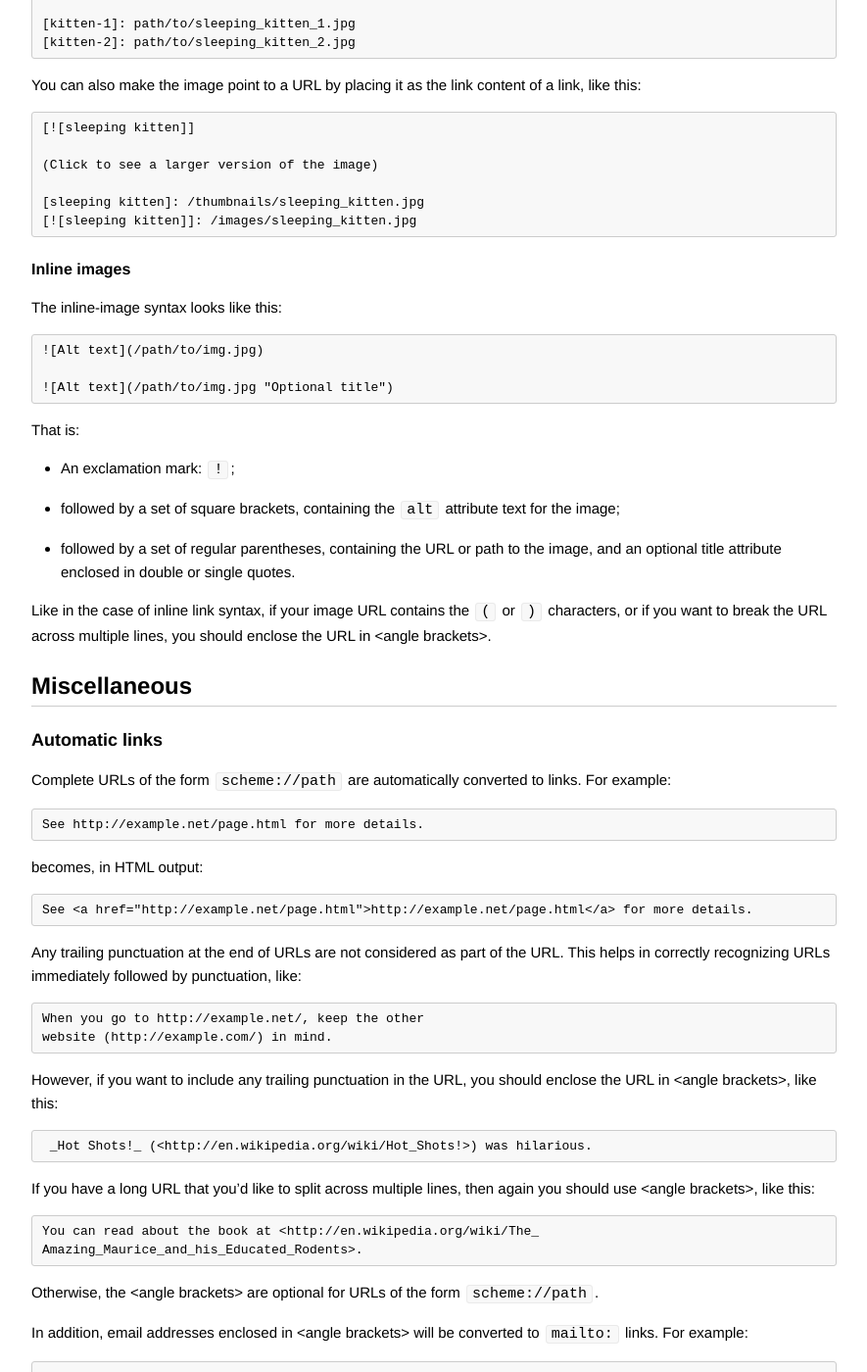
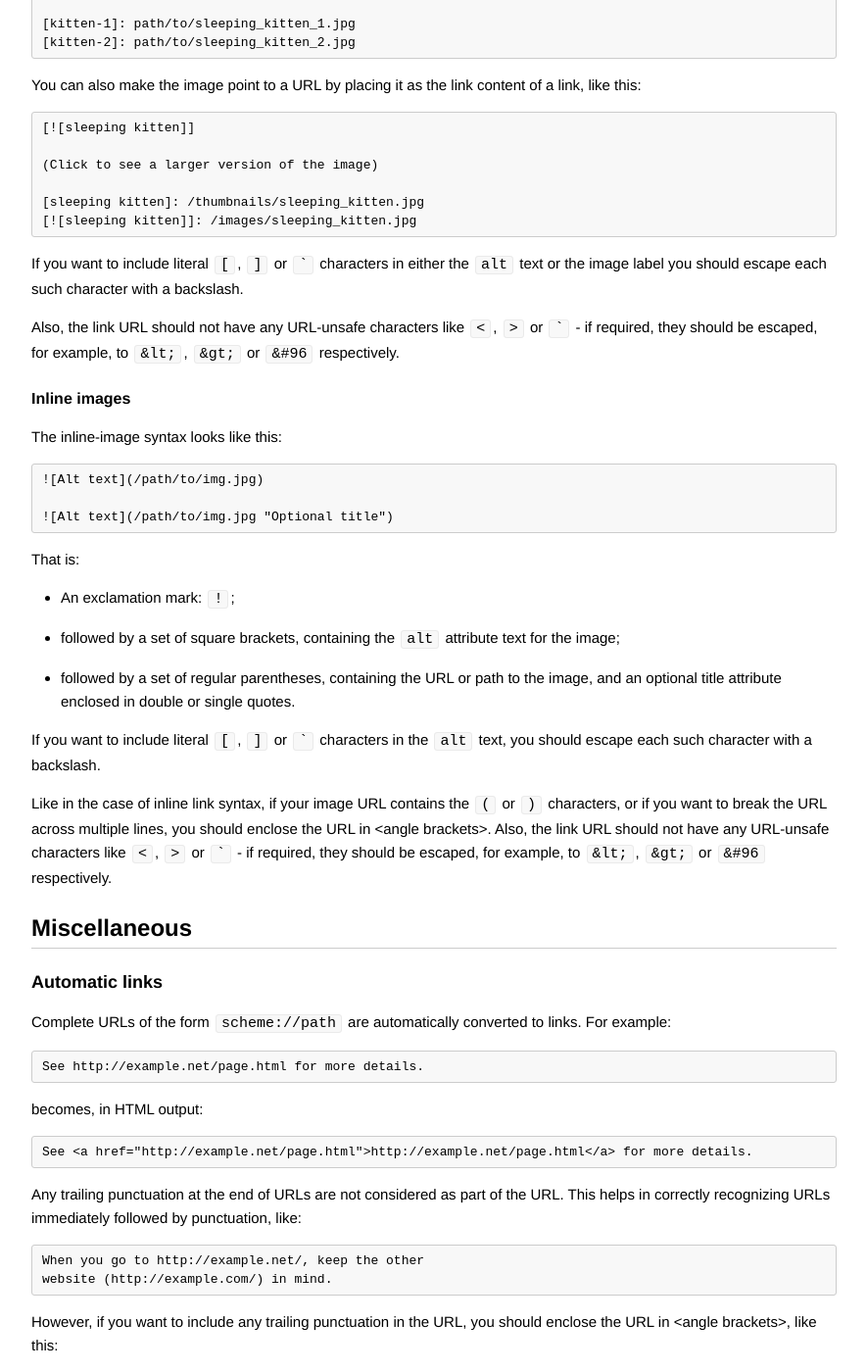
Before and after one commit to vfmd/vfmd-spec, a Jekyll site: the page built from syntax.md, in a window 1280 px wide and 1400 px high, scrolled down 15421 px. Shown: the whole window at 98% size, without its empty margins (197-1082 px from the left). Built offline with Jekyll 4.4.1, drawn with Linux system fonts in a browser that asks for light colours; Markdown is read by kramdown in place of the engine named in the settings.

Commit message:
Syntax guide: Image: Be explicit on requirements regarding escaping

```diff
--- a/syntax.md
+++ b/syntax.md
@@ -855,6 +855,14 @@ content of a link, like this:
     [sleeping kitten]: /thumbnails/sleeping_kitten.jpg
     [![sleeping kitten]]: /images/sleeping_kitten.jpg
 
+If you want to include literal `[`, `]` or `` ` `` characters in either
+the `alt` text or the image label you should escape each such character
+with a backslash.
+
+Also, the link URL should not have any URL-unsafe characters like `<`,
+`>` or `` ` `` - if required, they should be escaped, for example, to
+`&lt;`, `&gt;` or `&#96` respectively.
+
 <h4 id="inline-images">Inline images</h4>
 
 [Inline images]: #inline-images
@@ -874,9 +882,15 @@ That is:
     to the image, and an optional title attribute enclosed in double or
     single quotes.
 
+If you want to include literal `[`, `]` or `` ` `` characters in the
+`alt` text, you should escape each such character with a backslash.
+
 Like in the case of inline link syntax, if your image URL contains the
 `(` or `)` characters, or if you want to break the URL across multiple
-lines, you should enclose the URL in \<angle brackets\>.
+lines, you should enclose the URL in \<angle brackets\>. Also, the link
+URL should not have any URL-unsafe characters like `<`, `>` or `` ` `` -
+if required, they should be escaped, for example, to `&lt;`, `&gt;` or
+`&#96` respectively.
 
 <h2 id="misc">Miscellaneous</h2>
 
```
